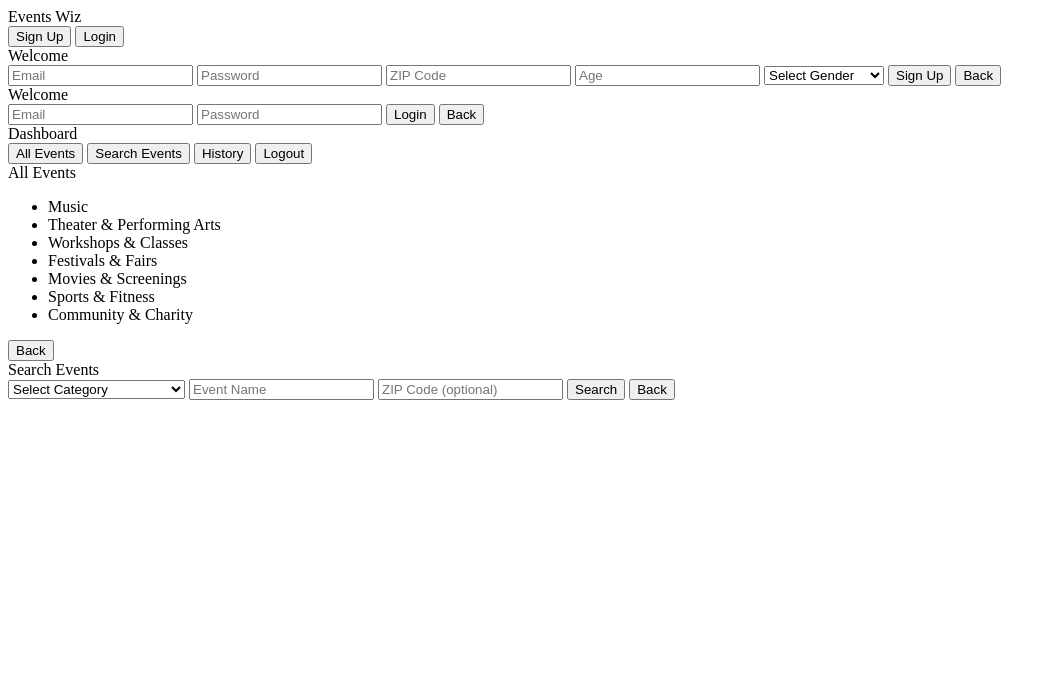
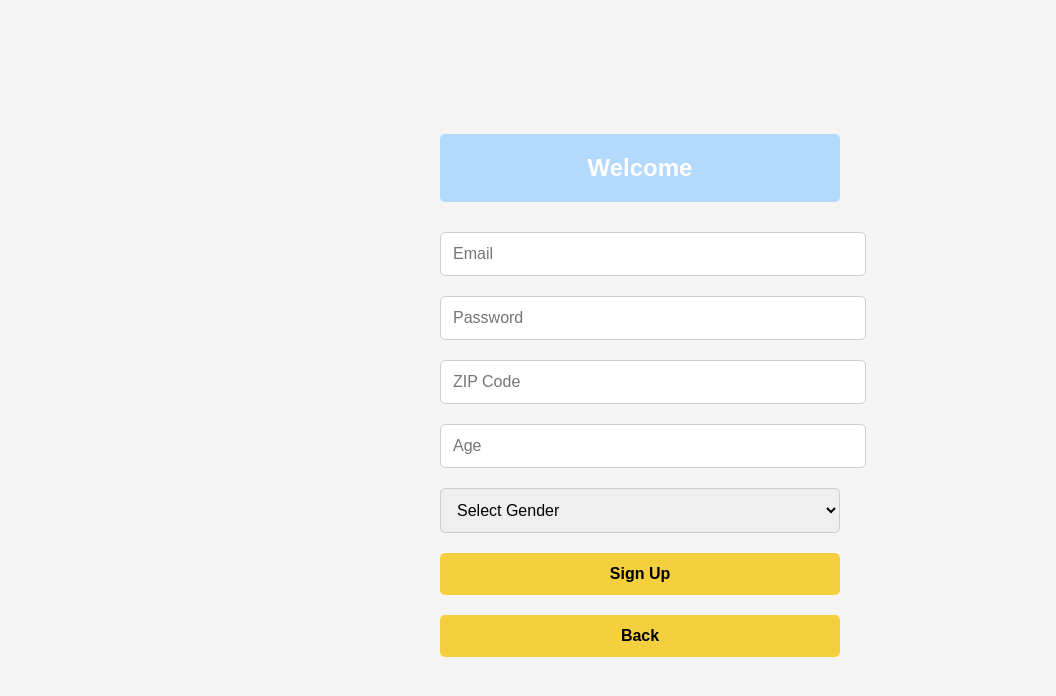
Before and after one commit to dhussn/eventswiz, a plain HTML site: page index.html in a window 1280 px wide. Both pictures are taken after a click on the button "Sign Up". Shown: the whole page, without its empty margins (0-1056 px from the left). Drawn offline with Linux system fonts and the light colour scheme.

Commit message:
Update styles.css

```diff
--- a/styles.css
+++ b/styles.css
@@ -1,41 +1,76 @@
-function navigate(pageId) {
-  document.querySelectorAll('.page').forEach(page => page.classList.remove('active'));
-  document.getElementById(pageId).classList.add('active');
+body {
+  font-family: Arial, sans-serif;
+  margin: 0;
+  padding: 0;
+  background-color: #f5f5f5;
+  display: flex;
+  justify-content: center;
+  align-items: center;
+  height: 100vh;
 }
 
-function submitSignup() {
-  const email = document.getElementById('signup-email').value;
-  const password = document.getElementById('signup-password').value;
-  const zipcode = document.getElementById('signup-zipcode').value;
-  const age = document.getElementById('signup-age').value;
-  const gender = document.getElementById('signup-gender').value;
-
-  if (!email || !password || !zipcode || !age || !gender) {
-    alert('Please fill out all fields');
-    return;
-  }
-
-  alert('Signup successful');
-  navigate('dashboard-page');
+.page {
+  display: none;
+  text-align: center;
+  width: 100%;
+  max-width: 400px;
+  margin: 0 auto;
 }
 
-function submitLogin() {
-  const email = document.getElementById('login-email').value;
-  const password = document.getElementById('login-password').value;
-
-  if (!email || !password) {
-    alert('Please fill out both fields');
-    return;
-  }
-
-  alert('Login successful');
-  navigate('dashboard-page');
+.page.active {
+  display: block;
 }
 
-function searchEvents() {
-  const category = document.getElementById('search-category').value;
-  const name = document.getElementById('search-name').value;
-  const zipcode = document.getElementById('search-zipcode').value;
+.banner {
+  background-color: #b3d9ff;
+  color: white;
+  text-align: center;
+  padding: 20px;
+  border-radius: 5px;
+  margin-bottom: 20px;
+  width: 90%;
+  font-size: 1.5em; /* Increased font size */
+  font-weight: bold;
+}
 
-  alert(`Searching for ${name || 'events'} in category ${category || 'all categories'} near ${zipcode || 'your location'}`);
+.input-box,
+.button {
+  width: 100%;
+  max-width: 400px; /* Matches banner width */
+  margin: 10px auto;
+  padding: 12px; /* Adjusted padding for consistency */
+  border-radius: 5px;
+  font-size: 1em;
 }
+
+.input-box {
+  border: 1px solid #ccc;
+}
+
+.input-box:focus {
+  border-color: #666;
+  outline: none;
+}
+
+.button {
+  background-color: #f4d03f;
+  border: none;
+  cursor: pointer;
+  font-weight: bold;
+}
+
+.button:hover {
+  background-color: #e2be3e;
+}
+
+.event-list {
+  list-style: none;
+  padding: 0;
+  margin: 0;
+}
+
+.event-list li {
+  font-size: 1.1em;
+  margin: 10px 0;
+  text-align: left;
+}
```
